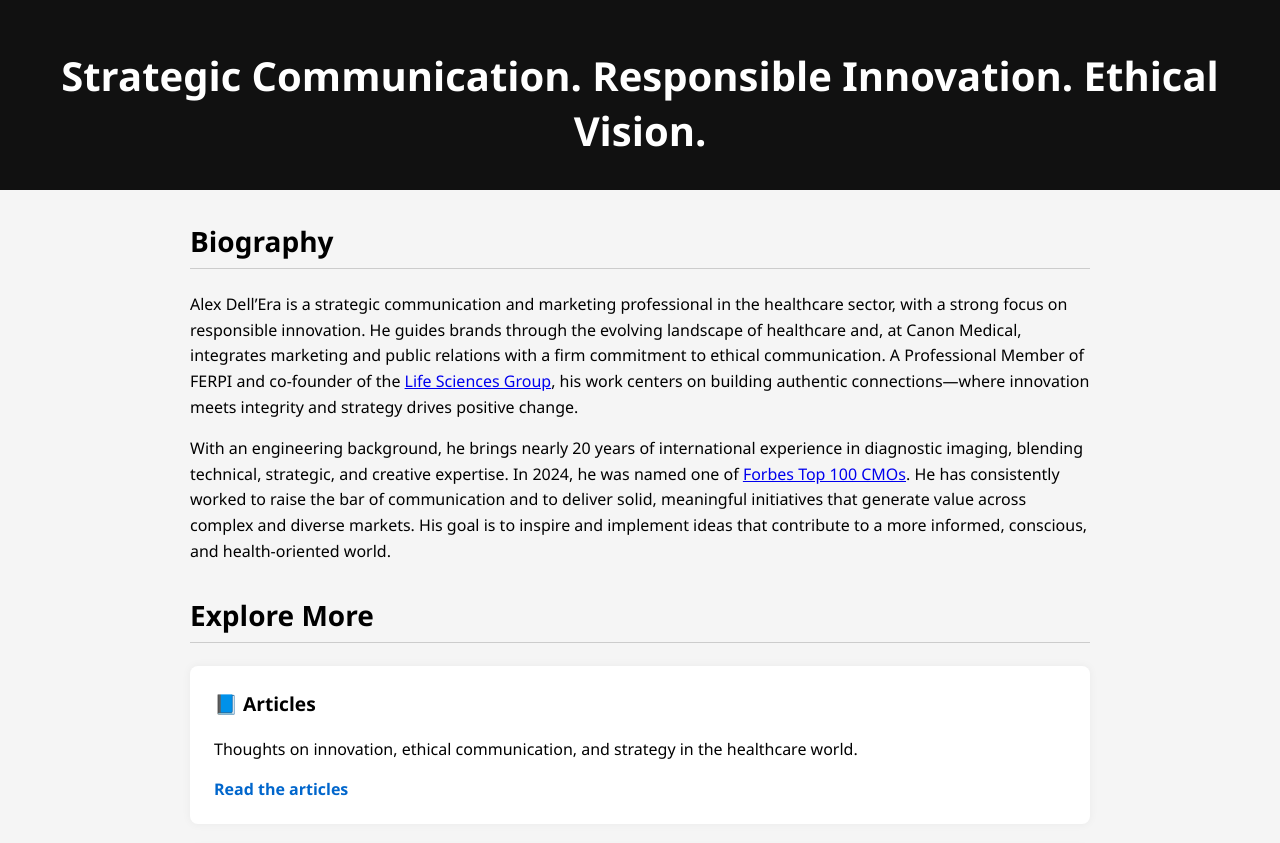
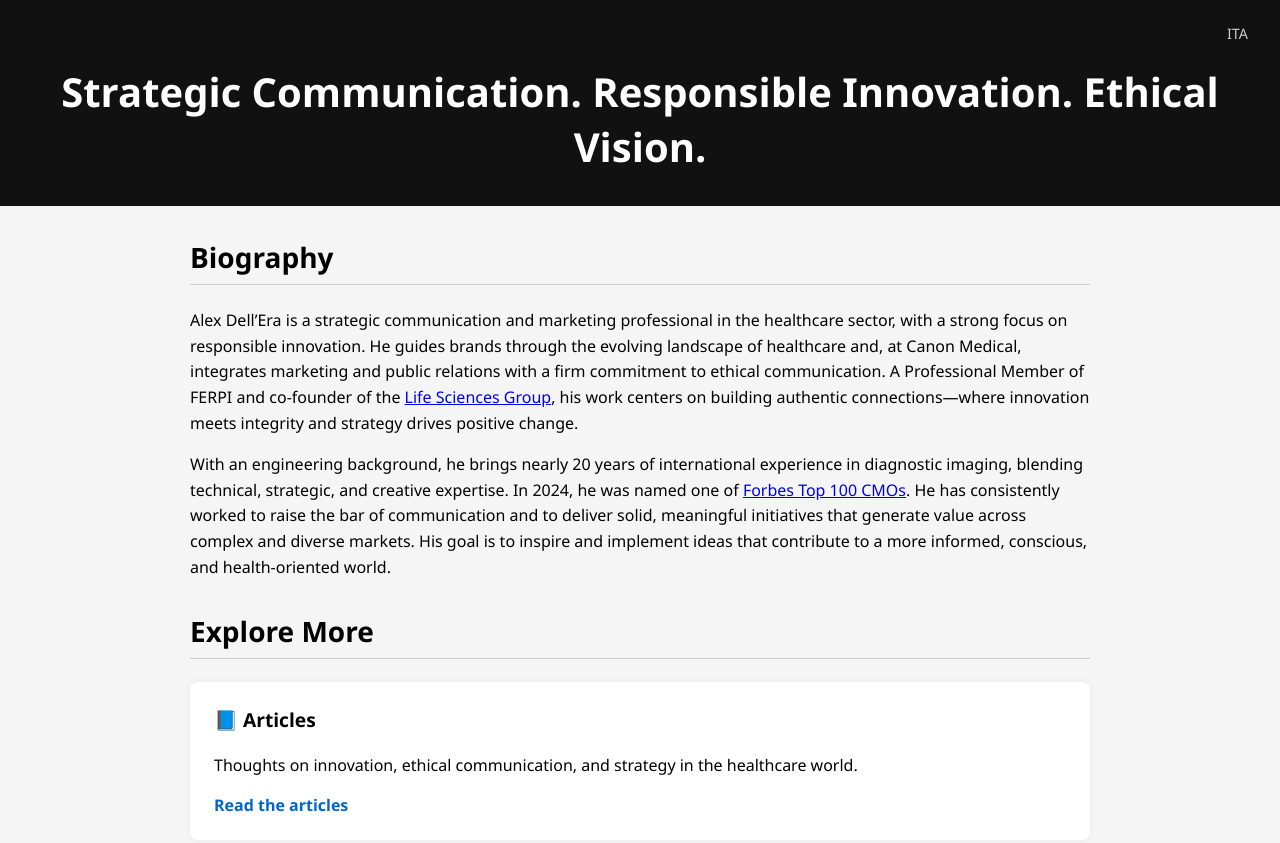
Before and after one commit to alexdellera/alexdellera.github.io, a plain HTML site: page index-en.html in a window 1280 px wide. Shown: the top 843 px of the page. Drawn offline with Linux system fonts and the light colour scheme.

Commit message:
Update index-en.html

```diff
--- a/index-en.html
+++ b/index-en.html
@@ -90,6 +90,9 @@
 </head>
 <body>
   <header>
+    <div style="text-align: right; padding: 1rem 1.5rem 0 0;">
+    <a href="index.html" style="position: absolute; top: 1.5rem; right: 2rem; color: #ccc; text-decoration: none; font-size: 0.9rem;">ITA</a>
+    </div>
     <h1>Strategic Communication. Responsible Innovation. Ethical Vision.</h1>
   </header>
 
```
